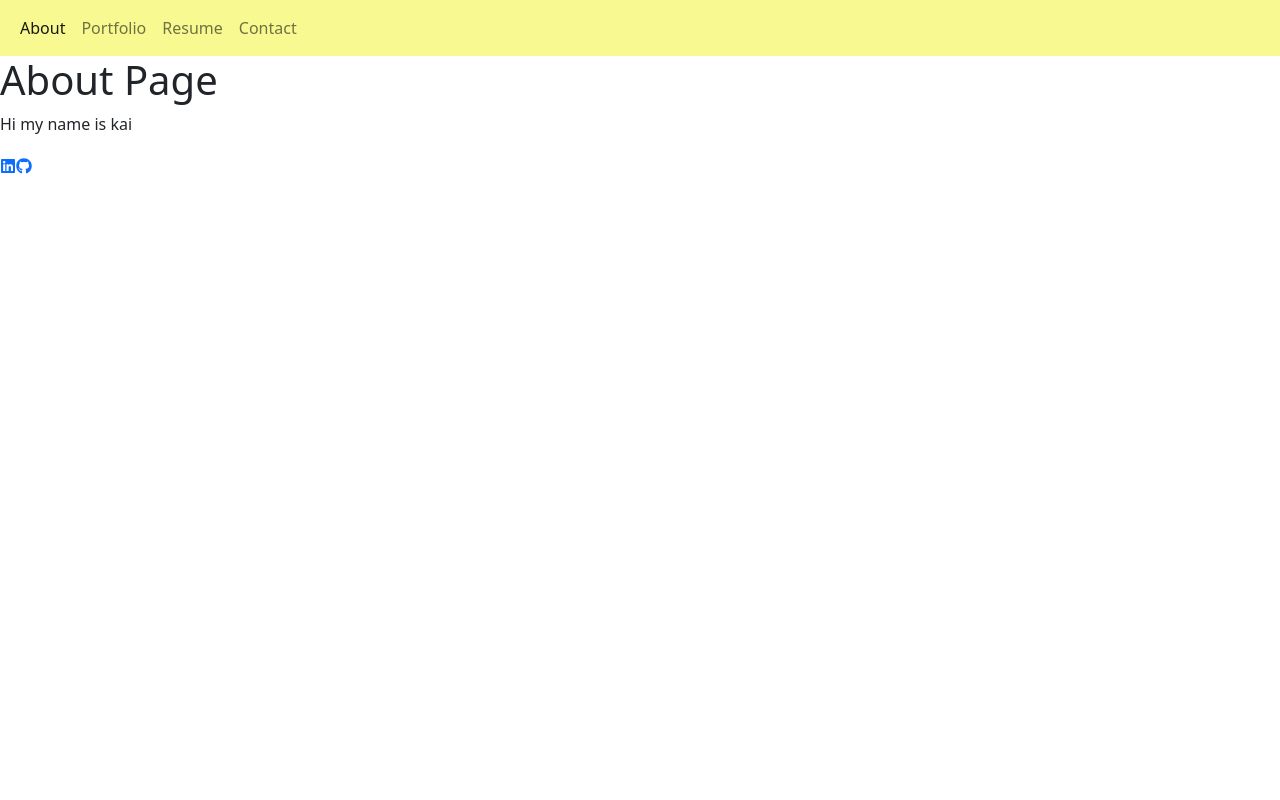
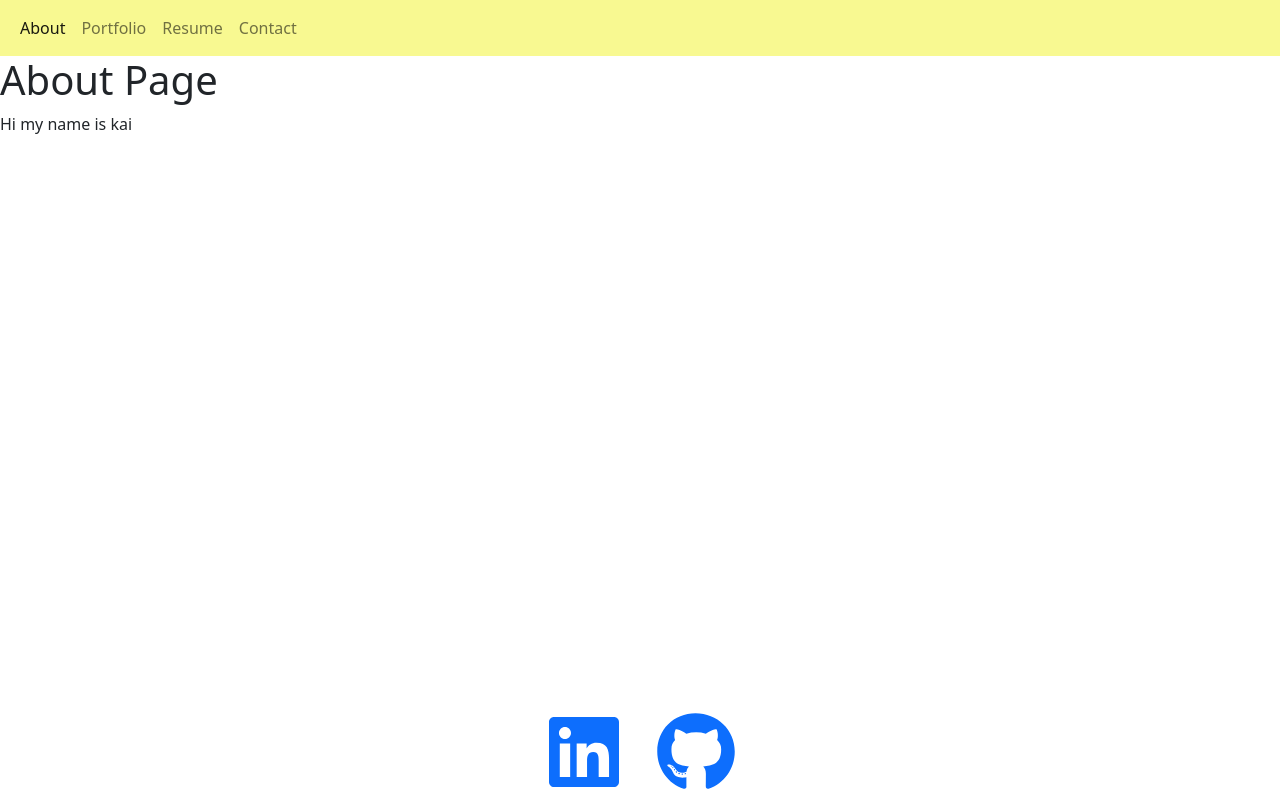
Before and after one commit to lacnoskillz/Kaikanes-Portfolio, a React (Create React App) app: page / in a window 1280 px wide. Built offline with nearby package versions, Linux system fonts and the light colour scheme.

Commit message:
resized icons and centered them at the bottom of the page. added simple form to take name email and message in contact.js made a header.css that arnt being used yet

```diff
--- a/src/components/pages/Contact.js
+++ b/src/components/pages/Contact.js
@@ -4,9 +4,22 @@ export default function Contact() {
   return (
     <div>
       <h1>Contact Page</h1>
-      <p>
-        Contact me here
-      </p>
+      <form>
+      <div class="mb-3">
+    <label for="" class="form-label">Name</label>
+    <input type="name" class="form-control" id="inputname"></input>
+  </div>
+  <div class="mb-3">
+    <label for="" class="form-label">Email address</label>
+    <input type="email" class="form-control" id="inputemail" aria-describedby="emailHelp"></input>
+  </div>
+  <div class="mb-3">
+  <label for="" class="form-label">Message</label>
+  <textarea class="form-control" id="inputmessage" rows="3"></textarea>
+</div>
+
+  <button type="submit" class="btn btn-primary">Submit</button>
+</form>
     </div>
   );
 }
--- a/src/components/pages/Footer.js
+++ b/src/components/pages/Footer.js
@@ -3,13 +3,16 @@ import React from 'react';
 import { FaLinkedin, FaGithub} from "react-icons/fa";
 export default function About() {
   return (
-    <section class="footer">
-    <div class="links">
-      <a href="https://www.linkedin.com/in/kaikane-lacno-91601b268/"><FaLinkedin /></a>
-      <a href="https://github.com/lacnoskillz"><FaGithub /></a>
-
-
-    </div>
-  </section>
+    <ul class="nav justify-content-center fixed-bottom ">
+    <li class="nav-item">
+      <a class="nav-link"  href="https://www.linkedin.com/in/kaikane-lacno-91601b268/"><FaLinkedin size='5em'/></a>
+    </li>
+    <li class="nav-item">
+      <a class="nav-link" href="https://github.com/lacnoskillz"><FaGithub size='5em'/></a>
+    </li>
+    {/* <li class="nav-item">
+      <a class="nav-link" href="#">Link</a>
+    </li> */}
+  </ul>
   );
 }
--- /dev/null
+++ b/src/styles/Header.css
@@ -0,0 +1,6 @@
+.headerdiv{
+    display: flex;
+    justify-content: flex-start;
+    background-color:   #F8F991;
+    height: 20vh;
+}
```
